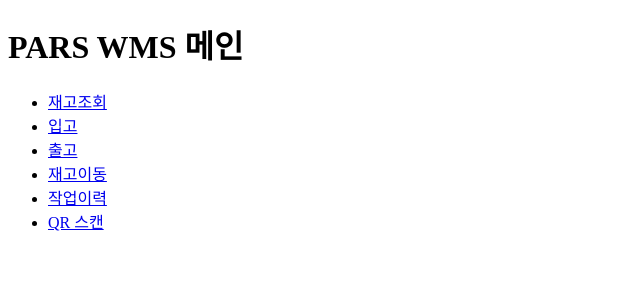
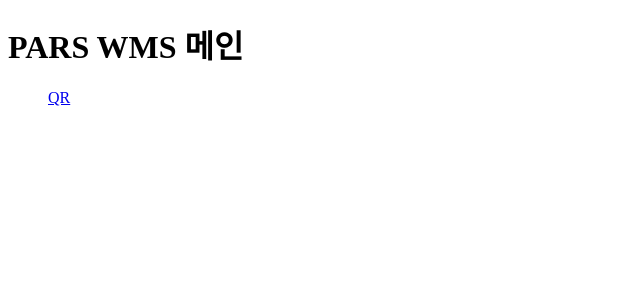
Before and after one commit to dlahtp44-prog/pars-wms-api, a FastAPI app: template app/templates/index.html in a window 1280 px wide. Shown: the top 300 px of the page, without its empty margins (0-640 px from the left). Run offline with FastAPI, Linux system fonts and the light colour scheme; the template is opened without the code that fills it, so the values that code supplies are empty; parts of the project's set-up code (start-up, migrations or seed data) failed here and were passed over.

Commit message:
Update index.html

```diff
--- a/app/templates/index.html
+++ b/app/templates/index.html
@@ -8,12 +8,23 @@
     <h1>PARS WMS 메인</h1>
 
     <ul>
-        <li><a href="/inventory-page">재고조회</a></li>
-        <li><a href="/inbound-page">입고</a></li>
-        <li><a href="/outbound-page">출고</a></li>
-        <li><a href="/move-page">재고이동</a></li>
-        <li><a href="/history-page">작업이력</a></li>
-        <li><a href="/qr-page">QR 스캔</a></li>
-    </ul>
+<a href="/qr-page" style="position:relative;">
+  QR
+  {% if qr_error_cnt > 0 %}
+  <span style="
+    background:red;
+    color:white;
+    border-radius:50%;
+    padding:2px 6px;
+    font-size:12px;
+    position:absolute;
+    top:-6px;
+    right:-10px;
+  ">
+    {{ qr_error_cnt }}
+  </span>
+  {% endif %}
+</a>
+
 </body>
 </html>
```
